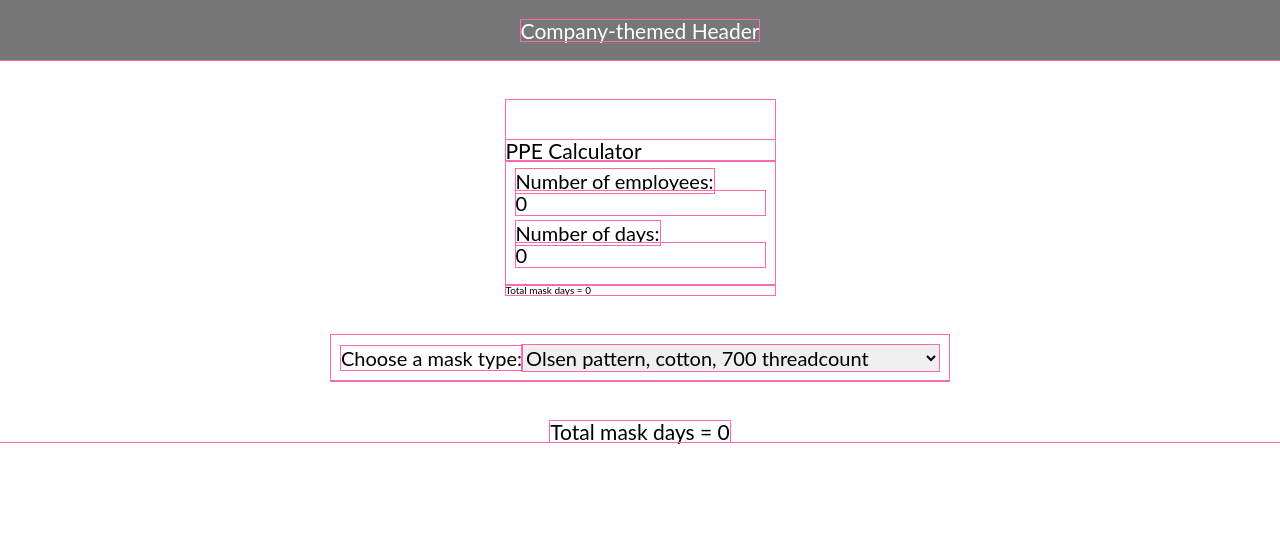
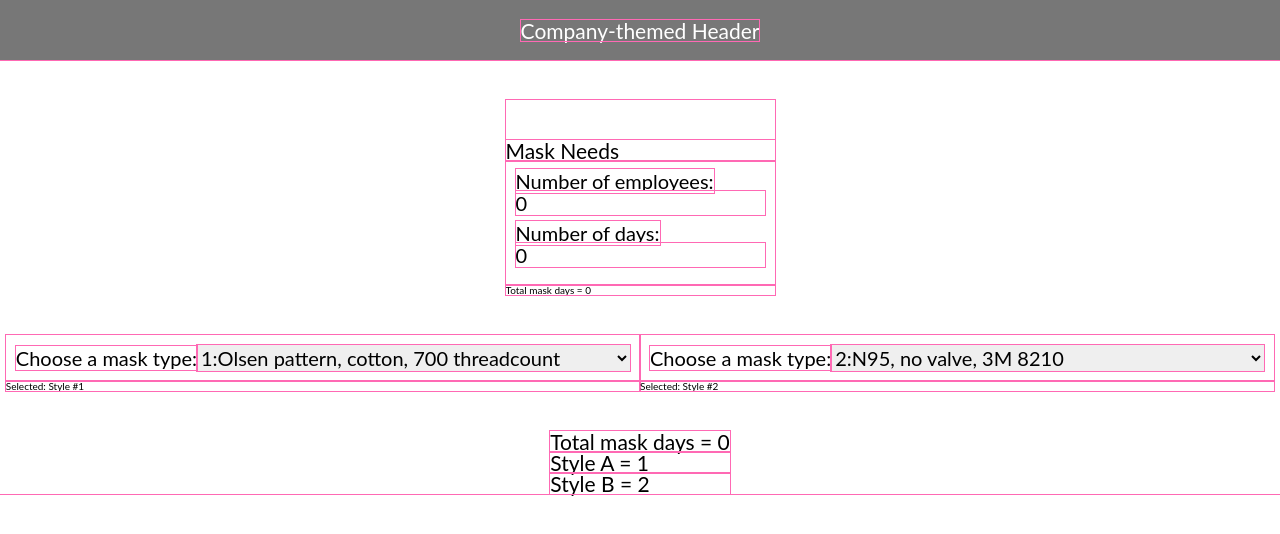
Before and after one commit to danimal-johnson/mask-lca, a React (Create React App) app: page / in a window 1280 px wide. Shown: the top 534 px of the page. Built offline with nearby package versions, Linux system fonts and the light colour scheme.

Commit message:
Update layout and logic.
chore: move state of MaskCards to App level.
chore: rename Calculator component to NeedsForm.
chore: add second MaskCard to App component.
test: state data is updating in the correct places.

```diff
--- a/public/index.html
+++ b/public/index.html
@@ -7,7 +7,7 @@
     <meta name="theme-color" content="#000000" />
     <meta
       name="description"
-      content="PPE LCA Calculator"
+      content="Mask Life Cycle Calculator"
     />
     <link rel="apple-touch-icon" href="%PUBLIC_URL%/logo192.png" />
     <!--
@@ -24,7 +24,7 @@
       work correctly both with client-side routing and a non-root public URL.
       Learn how to configure a non-root public URL by running `npm run build`.
     -->
-    <title>PPE LCA Calculator</title>
+    <title>Mask Life Cycle Calculator</title>
   </head>
   <body>
     <noscript>You need to enable JavaScript to run this app.</noscript>
--- a/src/App.js
+++ b/src/App.js
@@ -1,23 +1,28 @@
 import React, { useState } from 'react';
 import Header from './components/Header';
-import Calculator from './components/Calculator';
+import NeedsForm from './components/NeedsForm';
 import MaskCard from './components/MaskCard';
 import './index.css';
 
 function App() {
   const [maskDays, setMaskDays] = useState(0);
+  const [styleA, setStyleA] = useState(1);
+  const [styleB, setStyleB] = useState(2);
 
   return (
     <div className="App">
       <Header />
       <section className="needs">
-        <Calculator setMaskDays={setMaskDays} />
+        <NeedsForm setMaskDays={setMaskDays} />
       </section>
       <section className="options">
-        <MaskCard />
+        <MaskCard style={styleA} update={setStyleA}/>
+        <MaskCard style={styleB} update={setStyleB}/>
       </section>
       <section className="results">
-        <h1>Total mask days = {maskDays} </h1>
+        <h1>Total mask days = {maskDays}</h1>
+        <h1>Style A = {styleA}</h1>
+        <h1>Style B = {styleB}</h1>
       </section>
     </div>
   );
--- a/src/components/MaskCard.js
+++ b/src/components/MaskCard.js
@@ -6,18 +6,35 @@ const maskTypes = [
   {id: 3, name: "KN95, polypropylene, various manufacturers."}
 ];
 
-export default function MaskCard() {
+export default function MaskCard({style, update}) {
+
+  function handleChange(e) {
+    e.preventDefault();
+    console.log("Changing to", e.target.value); // Undefined!
+    update(e.target.value); // e.target.value??
+  }
+
   return (
     <div className="mask-card">
       <form>
-        <label for="product">Choose a mask type:</label>
-        <select id="products" name="products" type="dropdown">
+        <label htmlFor="product">Choose a mask type:</label>
+        <select
+        id="products"
+        name="products"
+        type="dropdown"
+        value={style}
+        onChange={handleChange}>
           {maskTypes.map(item => {
-            return <option key={item.id} value={item.id}>{item.name}</option>
+            return (
+              <option
+                key={item.id}
+                value={item.id}
+              >{item.id + ":" + item.name}</option>
+            )
           })}
         </select>
       </form>
-      <p></p>
+        <p>Selected: Style #{style}</p>
     </div>
   )
 }
--- a/src/components/Calculator.js
+++ b/src/components/NeedsForm.js
@@ -1,6 +1,6 @@
 import React, { useState, useEffect } from 'react';
 
-const Calculator = ({ setMaskDays }) => {
+const NeedsForm = ({ setMaskDays }) => {
   const [result, setResult] = useState();
   const [pop, setPop] = useState("0");
   const [days, setDays] = useState("0");
@@ -9,8 +9,7 @@ const Calculator = ({ setMaskDays }) => {
   //   days: "0"
   // });
   useEffect(() => {
-    console.log(typeof(pop));
-    let product = parseFloat(pop) + parseFloat(days);
+    let product = parseFloat(pop) * parseFloat(days);
     if (isNaN(product)) product = 0;
     setResult(product);
     setMaskDays(product);
@@ -35,17 +34,17 @@ const Calculator = ({ setMaskDays }) => {
   }
 
   return (
-    <div className="calculator">
-      <h1>PPE Calculator</h1>
+    <div className="needs-form">
+      <h1>Mask Needs</h1>
       <form>
-        <label for="pop">Number of employees:</label><br />
+        <label htmlFor="pop">Number of employees:</label><br />
         <input type="text"
           id="pop"
           name="pop"
           value={pop}
           onChange={handlePopChange}
         /><br />
-        <label for="days">Number of days:</label><br />
+        <label htmlFor="days">Number of days:</label><br />
         <input type="text"
           id="days"
           name="days"
@@ -58,4 +57,4 @@ const Calculator = ({ setMaskDays }) => {
   );
 }
 
-export default Calculator;
+export default NeedsForm;
--- a/src/index.css
+++ b/src/index.css
@@ -38,7 +38,7 @@ h1 {
   font-size: 2.1rem;
 }
 
-.calculator {
+.needs-form {
   margin-top: 4rem;
 }
 
@@ -86,4 +86,13 @@ form label, form input {
 section {
   margin-top: 5vh;
 }
+
+.options {
+  display: -webkit-box;
+  display: -ms-flexbox;
+  display: flex;
+  -webkit-box-pack: space-evenly;
+      -ms-flex-pack: space-evenly;
+          justify-content: space-evenly;
+}
 /*# sourceMappingURL=index.css.map */
--- a/src/stylesheets/components.css
+++ b/src/stylesheets/components.css
@@ -1,4 +1,4 @@
-.calculator {
+.needs-form {
   margin-top: 4rem;
 }
 /*# sourceMappingURL=components.css.map */
--- a/src/stylesheets/components.scss
+++ b/src/stylesheets/components.scss
@@ -1,3 +1,3 @@
-.calculator {
+.needs-form {
   margin-top: 4rem;
 }
--- a/src/stylesheets/layout.css
+++ b/src/stylesheets/layout.css
@@ -42,4 +42,13 @@ form label, form input {
 section {
   margin-top: 5vh;
 }
+
+.options {
+  display: -webkit-box;
+  display: -ms-flexbox;
+  display: flex;
+  -webkit-box-pack: space-evenly;
+      -ms-flex-pack: space-evenly;
+          justify-content: space-evenly;
+}
 /*# sourceMappingURL=layout.css.map */
--- a/src/stylesheets/layout.scss
+++ b/src/stylesheets/layout.scss
@@ -27,3 +27,8 @@ form {
 section {
   margin-top: 5vh;
 }
+
+.options {
+  display: flex;
+  justify-content: space-evenly;
+}
```
Also changed, not shown: 2 other files (tests, documents, lock files or other folders).
